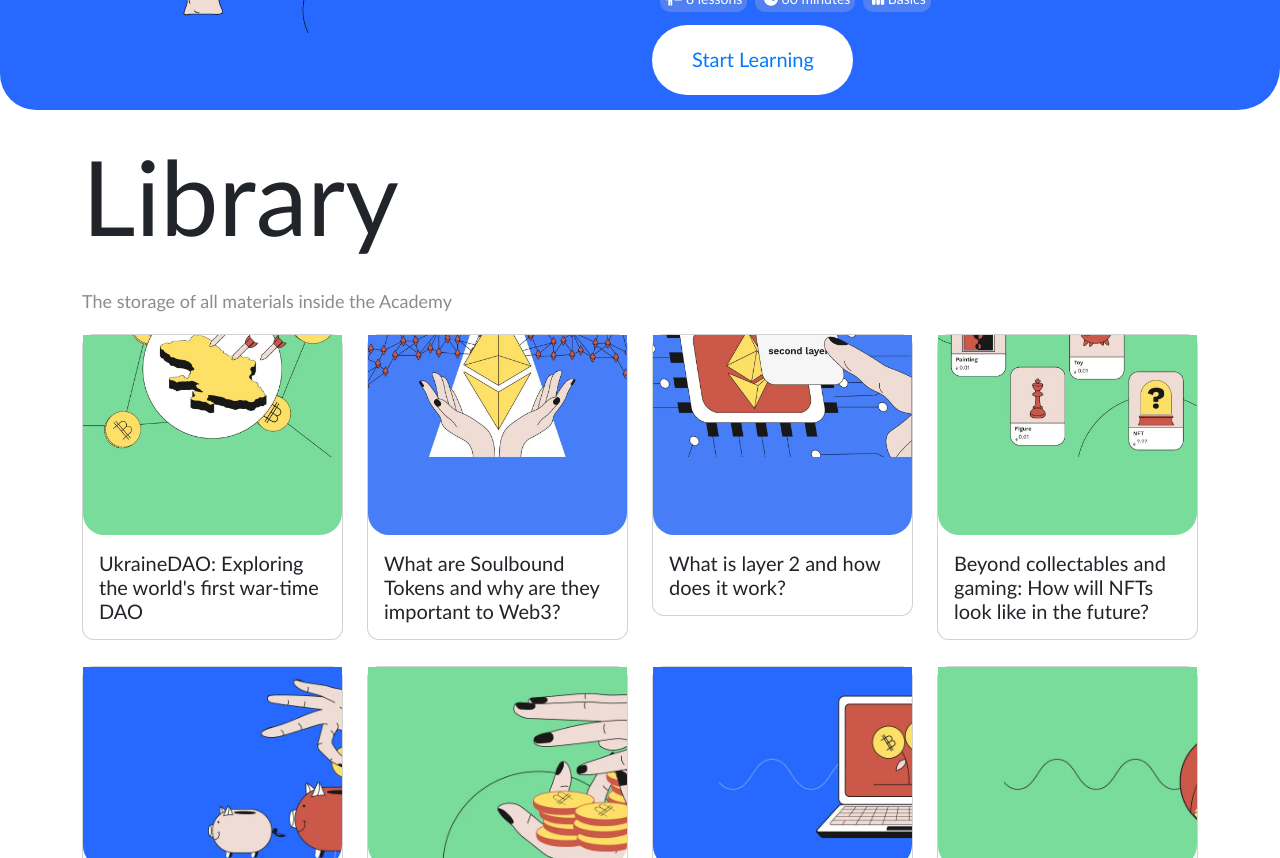
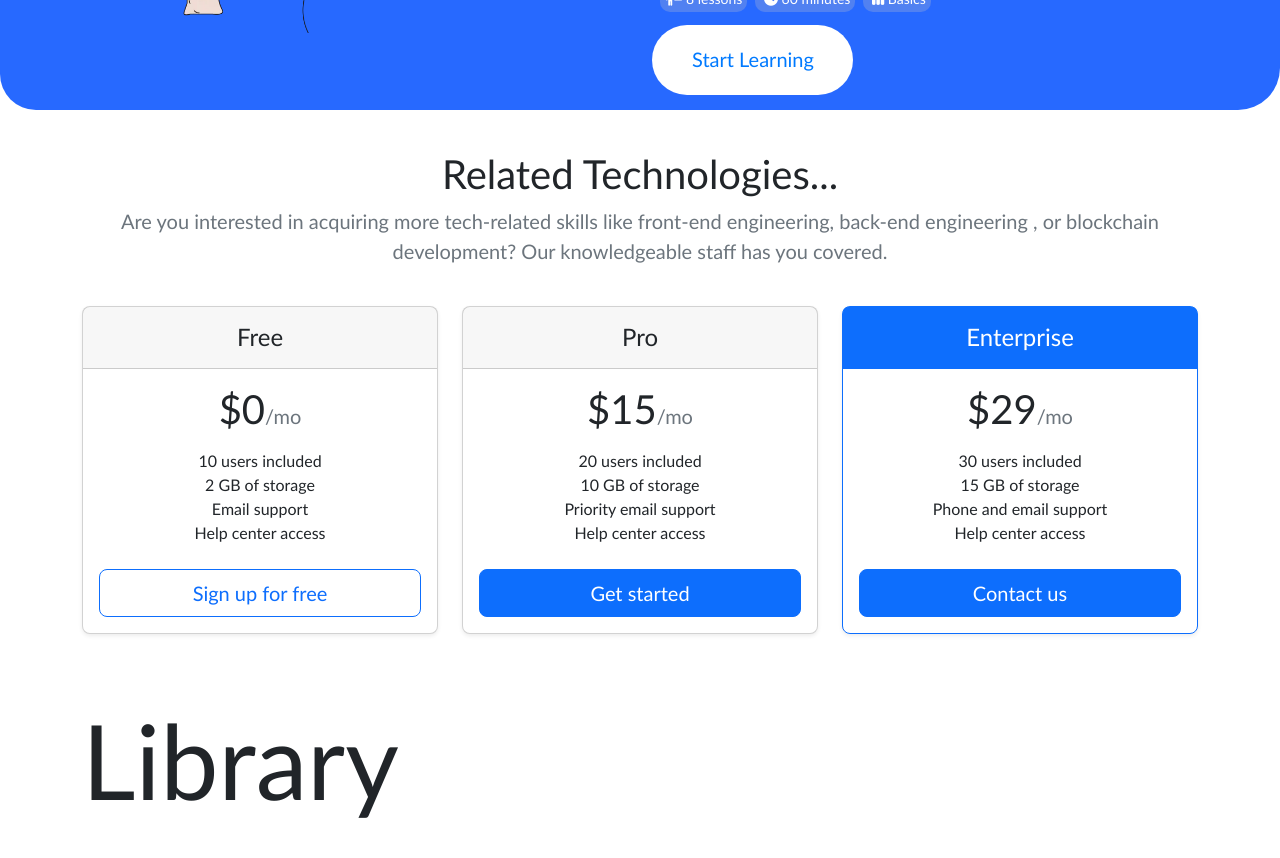
Before and after one commit to TEE2DWHY/TeamDefi, a React (Create React App) app: page /academy in a window 1280 px wide. Shown: the part 560-1418 px from the top of the page. Built offline with nearby package versions, Linux system fonts and the light colour scheme.

Commit message:
made chnages to the academy page

```diff
--- a/src/components/Hero-Section.js
+++ b/src/components/Hero-Section.js
@@ -2,6 +2,7 @@ import React from "react";
 import { Link } from "react-router-dom";
 
 function HeroSection() {
+    const user = false
     return (
         <>
             <div className="Hero-Section">
@@ -14,7 +15,7 @@ function HeroSection() {
                         One of the major obstacles to understanding crypto is that it is both complex and unfamiliar.
                         <br /><span style={{ fontStyle: "italic" }}>Have no fears. We're here to help! <i className="fa-solid fa-handshake-angle" style={{ color: "#fff" }}></i></span></p>
                     <img className="learn-img" src="learn.png" alt="" />
-                    <Link to="/academy"><button className="btn btn-success subscribe" type="submit">Proceed to Academy <i class="fa-solid fa-graduation-cap" style={{ color: "#fff" }}></i></button></Link>
+                    <Link to={user ? "/academy" : "/sign-in"}><button className="btn btn-success subscribe" type="submit">Proceed to Academy <i class="fa-solid fa-graduation-cap" style={{ color: "#fff" }}></i></button></Link>
                     <br /> <br />
                 </div>
             </div>
--- a/src/components/Navbar.js
+++ b/src/components/Navbar.js
@@ -3,6 +3,7 @@ import "../index.css"
 import { Link } from "react-router-dom"
 
 function Navbar() {
+    const user = false
     return (
         <nav className="navbar navbar-expand-lg nav-header" >
 
@@ -17,7 +18,7 @@ function Navbar() {
                             <Link to="/" className="nav-link active" aria-current="page" href="/#" style={{ color: "#fff" }}>Home</Link>
                         </li>
                         <li className="nav-item position-relative">
-                            <Link to="/academy" className="nav-link" style={{ color: " #fff" }}>Academy
+                            <Link to={user ? "/academy" : "/sign-in"} className="nav-link" style={{ color: " #fff" }}>Academy
                                 <span className="position-absolute top-0 start-100 translate-middle badge rounded-pill bg-success">
                                     new
                                     <span className="visually-hidden">unread messages</span>
--- a/src/index.css
+++ b/src/index.css
@@ -9,6 +9,59 @@ a{
   color: #8a8c90;
 }
 
+/* Crypto-Related-Tech */
+      .bd-placeholder-img {
+        font-size: 1.125rem;
+        text-anchor: middle;
+        -webkit-user-select: none;
+        -moz-user-select: none;
+        user-select: none;
+      }
+
+      @media (min-width: 768px) {
+        .bd-placeholder-img-lg {
+          font-size: 3.5rem;
+        }
+      }
+
+      .b-example-divider {
+        height: 3rem;
+        background-color: rgba(0, 0, 0, .1);
+        border: solid rgba(0, 0, 0, .15);
+        border-width: 1px 0;
+        box-shadow: inset 0 .5em 1.5em rgba(0, 0, 0, .1), inset 0 .125em .5em rgba(0, 0, 0, .15);
+      }
+
+      .b-example-vr {
+        flex-shrink: 0;
+        width: 1.5rem;
+        height: 100vh;
+      }
+
+      .bi {
+        vertical-align: -.125em;
+        fill: currentColor;
+      }
+
+      .nav-scroller {
+        position: relative;
+        z-index: 2;
+        height: 2.75rem;
+        overflow-y: hidden;
+      }
+
+      .nav-scroller .nav {
+        display: flex;
+        flex-wrap: nowrap;
+        padding-bottom: 1rem;
+        margin-top: -1px;
+        overflow-x: auto;
+        text-align: center;
+        white-space: nowrap;
+        -webkit-overflow-scrolling: touch;
+      }
+
+/* Logo */
 .logo{
   width: 50px;
   height: 50px;
--- a/src/pages/Academy.js
+++ b/src/pages/Academy.js
@@ -43,6 +43,66 @@ const OurCourses = () => {
                         <div className='academy-details'> <i class="fa-solid fa-chart-simple" style={{ color: "#fff" }}></i> Basics</div>
 
                         <Link to="/sign-in"><button className='academy-button'>Start Learning</button></Link>
+                    </div>
+                </div>
+            </div>
+            <br />
+            <div className="container">
+                <div class="pricing-header p-3 pb-md-4 mx-auto text-center">
+                    <h3 class="display-6 fw-normal">Related Technologies...</h3>
+                    <p class="fs-5 text-muted">Are you interested in acquiring more tech-related skills like front-end engineering, back-end engineering , or blockchain development? Our knowledgeable staff has you covered.</p>
+                </div>
+                <div class="row row-cols-1 row-cols-md-3 mb-3 text-center">
+                    <div class="col">
+                        <div class="card mb-4 rounded-3 shadow-sm">
+                            <div class="card-header py-3">
+                                <h4 class="my-0 fw-normal">Free</h4>
+                            </div>
+                            <div class="card-body">
+                                <h1 class="card-title pricing-card-title">$0<small class="text-muted fw-light">/mo</small></h1>
+                                <ul class="list-unstyled mt-3 mb-4">
+                                    <li>10 users included</li>
+                                    <li>2 GB of storage</li>
+                                    <li>Email support</li>
+                                    <li>Help center access</li>
+                                </ul>
+                                <button type="button" class="w-100 btn btn-lg btn-outline-primary">Sign up for free</button>
+                            </div>
+                        </div>
+                    </div>
+                    <div class="col">
+                        <div class="card mb-4 rounded-3 shadow-sm">
+                            <div class="card-header py-3">
+                                <h4 class="my-0 fw-normal">Pro</h4>
+                            </div>
+                            <div class="card-body">
+                                <h1 class="card-title pricing-card-title">$15<small class="text-muted fw-light">/mo</small></h1>
+                                <ul class="list-unstyled mt-3 mb-4">
+                                    <li>20 users included</li>
+                                    <li>10 GB of storage</li>
+                                    <li>Priority email support</li>
+                                    <li>Help center access</li>
+                                </ul>
+                                <button type="button" class="w-100 btn btn-lg btn-primary">Get started</button>
+                            </div>
+                        </div>
+                    </div>
+                    <div class="col">
+                        <div class="card mb-4 rounded-3 shadow-sm border-primary">
+                            <div class="card-header py-3 text-bg-primary border-primary">
+                                <h4 class="my-0 fw-normal">Enterprise</h4>
+                            </div>
+                            <div class="card-body">
+                                <h1 class="card-title pricing-card-title">$29<small class="text-muted fw-light">/mo</small></h1>
+                                <ul class="list-unstyled mt-3 mb-4">
+                                    <li>30 users included</li>
+                                    <li>15 GB of storage</li>
+                                    <li>Phone and email support</li>
+                                    <li>Help center access</li>
+                                </ul>
+                                <button type="button" class="w-100 btn btn-lg btn-primary">Contact us</button>
+                            </div>
+                        </div>
                     </div>
                 </div>
             </div>
```
